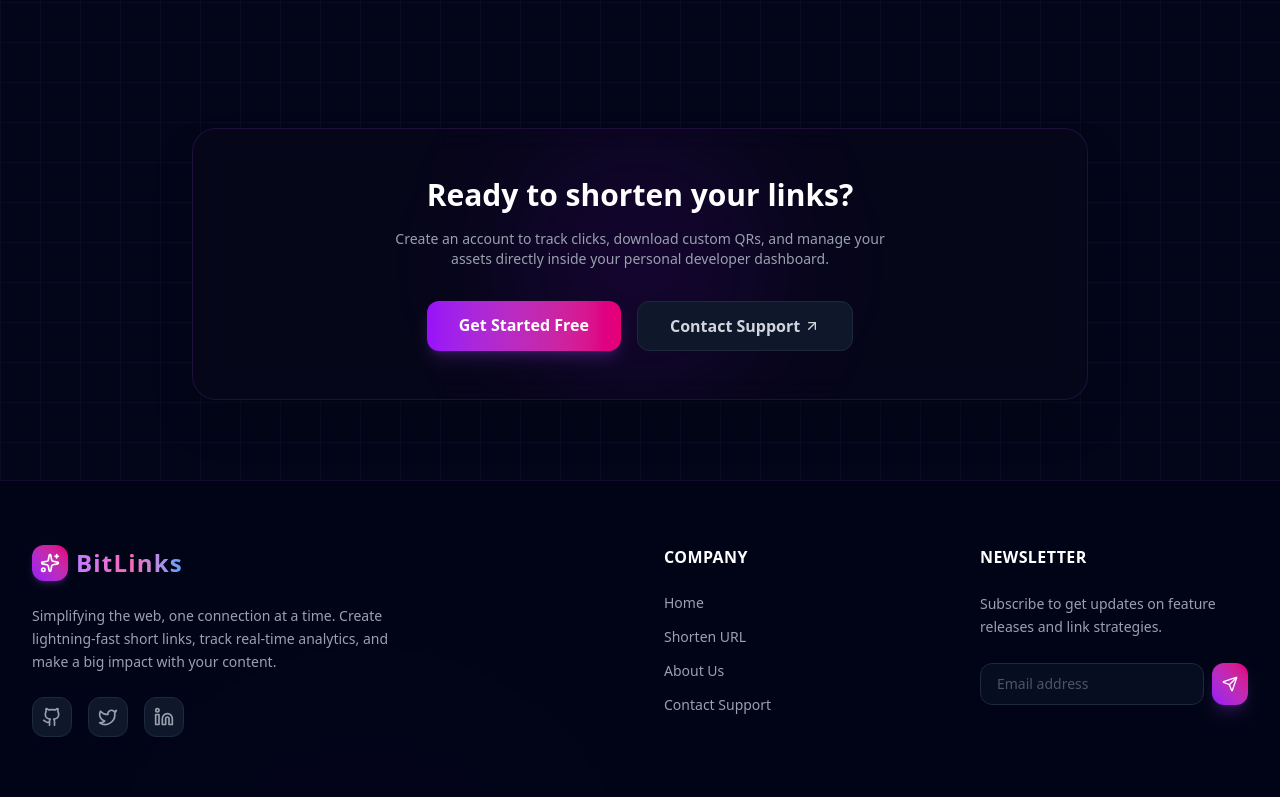
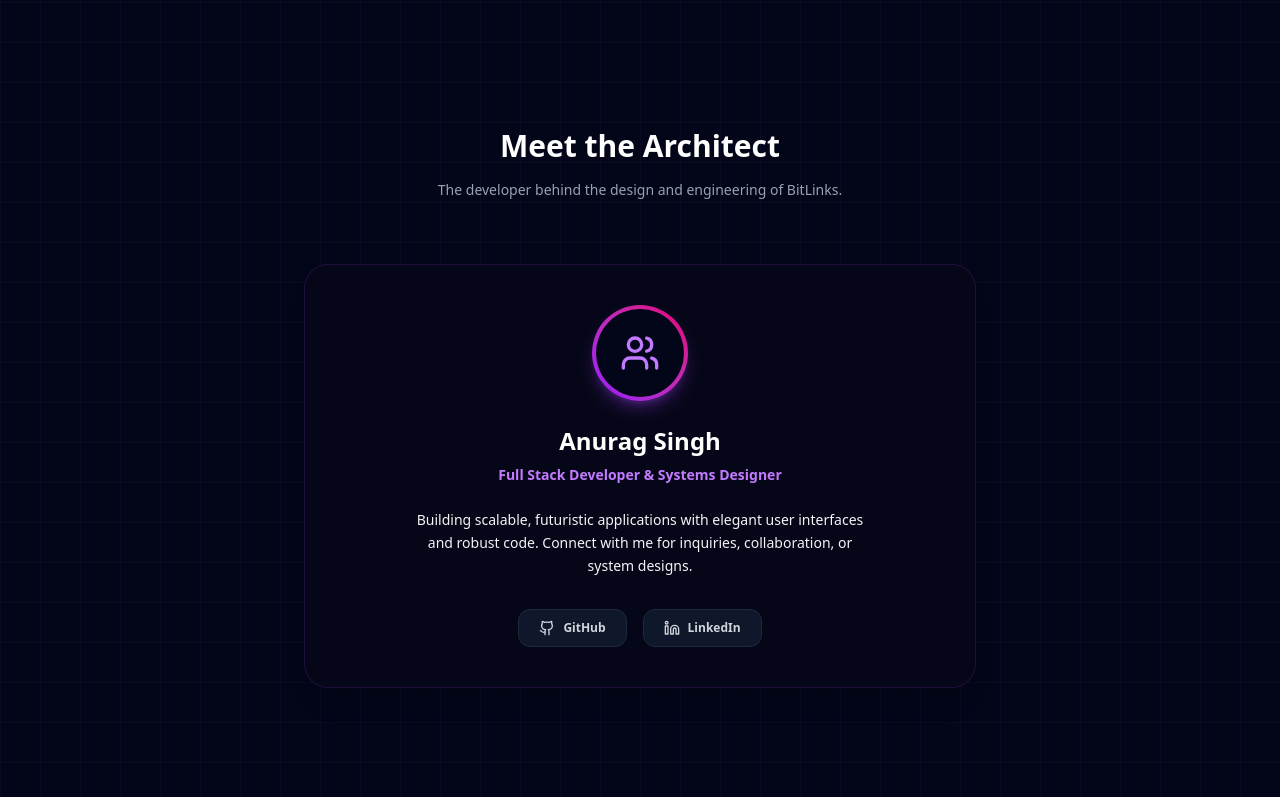
Before and after one commit to anuragsinghrajput123456789/BitLinks-URL-shortner-, a Next.js app: page /about in a window 1280 px wide. Shown: the part 1503-2300 px from the top of the page. Built offline with nearby package versions, Linux system fonts and the light colour scheme.

Commit message:
Add builder email and social links (GitHub, LinkedIn) to Footer and About pages

```diff
--- a/app/about/page.js
+++ b/app/about/page.js
@@ -2,7 +2,7 @@
 import React from "react";
 import Link from "next/link";
 import { motion } from "framer-motion";
-import { Bolt, BarChart2, Shield, Link2, Sparkles, ArrowUpRight, Compass, Users, CheckCircle } from "lucide-react";
+import { Bolt, BarChart2, Shield, Link2, Sparkles, ArrowUpRight, Compass, Users, CheckCircle, Github, Linkedin } from "lucide-react";
 
 const NetworkSvg = () => (
   <svg className="w-full h-auto text-purple-500 max-w-md mx-auto drop-shadow-[0_0_20px_rgba(168,85,247,0.2)]" viewBox="0 0 400 300" fill="none" xmlns="http://www.w3.org/2000/svg">
@@ -157,6 +157,47 @@ const AboutPage = () => {
           </div>
         </section>
 
+        {/* Meet the Builder Section */}
+        <section className="space-y-16">
+          <div className="text-center max-w-2xl mx-auto space-y-4">
+            <h2 className="text-3xl font-extrabold text-white">Meet the Architect</h2>
+            <p className="text-sm text-gray-400">The developer behind the design and engineering of BitLinks.</p>
+          </div>
+
+          <div className="max-w-2xl mx-auto glass-panel p-8 sm:p-10 rounded-3xl border border-purple-500/20 shadow-xl text-center space-y-6">
+            <div className="mx-auto w-24 h-24 rounded-full bg-gradient-to-tr from-purple-600 to-pink-600 p-1 shadow-lg shadow-purple-500/30 flex items-center justify-center">
+              <div className="w-full h-full rounded-full bg-slate-950 flex items-center justify-center">
+                <Users className="h-10 w-10 text-purple-400" />
+              </div>
+            </div>
+            <div className="space-y-2">
+              <h3 className="text-2xl font-black text-white">Anurag Singh</h3>
+              <p className="text-purple-400 text-sm font-semibold">Full Stack Developer & Systems Designer</p>
+            </div>
+            <p className="text-gray-405 text-sm leading-relaxed max-w-md mx-auto">
+              Building scalable, futuristic applications with elegant user interfaces and robust code. Connect with me for inquiries, collaboration, or system designs.
+            </p>
+            <div className="flex justify-center gap-4 pt-2">
+              <a
+                href="https://github.com/anuragsinghrajput123456789"
+                target="_blank"
+                rel="noopener noreferrer"
+                className="flex items-center gap-2 text-xs font-bold bg-slate-900 border border-slate-800 hover:border-purple-500/50 text-gray-300 hover:text-white px-5 py-2.5 rounded-xl transition-all"
+              >
+                <Github className="h-4 w-4" /> GitHub
+              </a>
+              <a
+                href="https://www.linkedin.com/in/anurag-singh-09629b22a/"
+                target="_blank"
+                rel="noopener noreferrer"
+                className="flex items-center gap-2 text-xs font-bold bg-slate-900 border border-slate-800 hover:border-purple-500/50 text-gray-300 hover:text-white px-5 py-2.5 rounded-xl transition-all"
+              >
+                <Linkedin className="h-4 w-4" /> LinkedIn
+              </a>
+            </div>
+          </div>
+        </section>
+
         {/* Call to Action Section */}
         <motion.section
           initial={{ opacity: 0, y: 30 }}
--- a/app/components/Footer.js
+++ b/app/components/Footer.js
@@ -41,9 +41,8 @@ const Footer = () => {
             {/* Social Icons */}
             <div className="flex items-center gap-4">
               {[
-                { icon: <Github className="h-5 w-5" />, href: "https://github.com", name: "GitHub" },
-                { icon: <Twitter className="h-5 w-5" />, href: "https://twitter.com", name: "Twitter" },
-                { icon: <Linkedin className="h-5 w-5" />, href: "https://linkedin.com", name: "LinkedIn" },
+                { icon: <Github className="h-5 w-5" />, href: "https://github.com/anuragsinghrajput123456789", name: "GitHub" },
+                { icon: <Linkedin className="h-5 w-5" />, href: "https://www.linkedin.com/in/anurag-singh-09629b22a/", name: "LinkedIn" },
               ].map((social) => (
                 <a
                   key={social.name}
@@ -118,7 +117,7 @@ const Footer = () => {
             &copy; {currentYear} BitLinks. All rights reserved.
           </p>
           <p className="text-sm flex items-center gap-1.5 text-gray-500">
-            Made with <Heart className="h-4 w-4 text-pink-500 animate-pulse fill-pink-500" /> for developers.
+            Made with <Heart className="h-4 w-4 text-pink-500 animate-pulse fill-pink-500" /> by <a href="mailto:anuragsinghj678@gmail.com" className="text-purple-400 hover:text-purple-300 transition-colors">Anurag Singh</a>
           </p>
         </div>
       </div>
```
